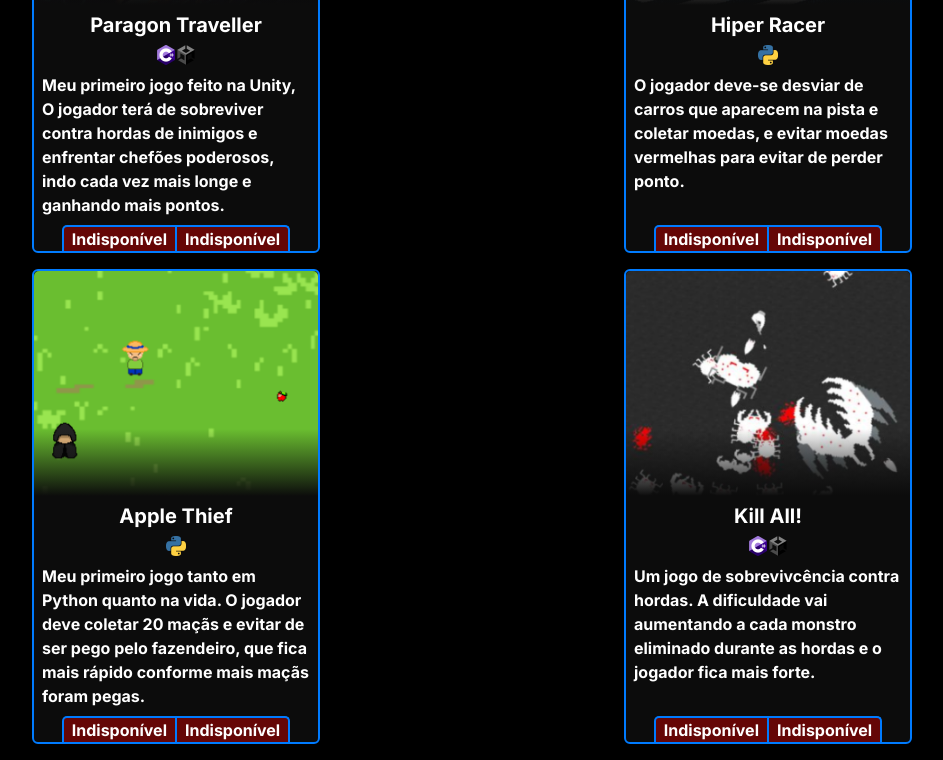
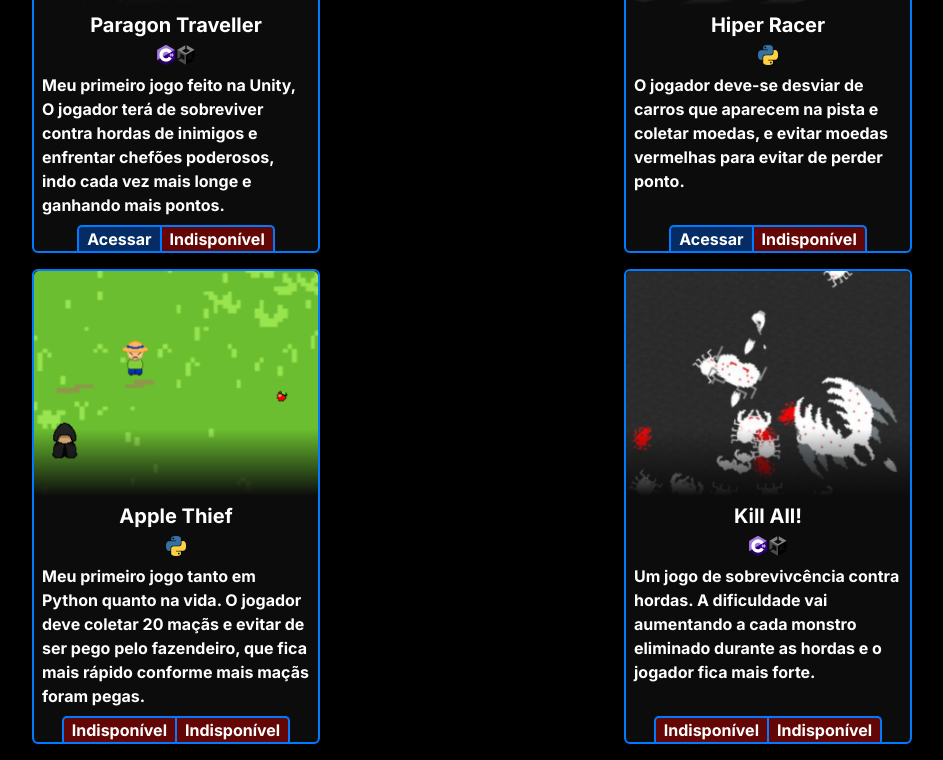
Before and after one commit to CarteiroGalx/portifolio, a React (Create React App) app in the folder portifolio-2.0/: page / in a window 1280 px wide. Shown: the part 1138-1898 px from the top of the page, without its empty margins (168-1111 px from the left). Built offline with nearby package versions, Linux system fonts and the light colour scheme.

Commit message:
Links e repositórios inseridos

```diff
--- a/portifolio-2.0/src/components/game_projects_list.js
+++ b/portifolio-2.0/src/components/game_projects_list.js
@@ -4,8 +4,8 @@ function game_projects_list() {
     return (
         <div>
             <div className="d-flex flex-column flex-md-row align-content-center flex-wrap justify-content-md-around mx-5">
-                <Project nome="Paragon Traveller" imagem="paragon_traveller.png" tool_1="csharp.png" tool_2="unity.png" descricao="Meu primeiro jogo feito na Unity, O jogador terá de sobreviver contra hordas de inimigos e enfrentar chefões poderosos, indo cada vez mais longe e ganhando mais pontos."/>
-                <Project nome="Hiper Racer" imagem="hiper_racer.png" tool_1="python.png" descricao="O jogador deve-se desviar de carros que aparecem na pista e coletar moedas, e evitar moedas vermelhas para evitar de perder ponto."/>
+                <Project nome="Paragon Traveller" imagem="paragon_traveller.png" link="https://carteirogalx.itch.io/paragon-traveller" tool_1="csharp.png" tool_2="unity.png" descricao="Meu primeiro jogo feito na Unity, O jogador terá de sobreviver contra hordas de inimigos e enfrentar chefões poderosos, indo cada vez mais longe e ganhando mais pontos."/>
+                <Project nome="Hiper Racer" imagem="hiper_racer.png" link="https://carteirogalx.itch.io/hiper-racer" tool_1="python.png" descricao="O jogador deve-se desviar de carros que aparecem na pista e coletar moedas, e evitar moedas vermelhas para evitar de perder ponto."/>
             </div>
             <div className="d-flex flex-column flex-md-row align-content-center flex-wrap justify-content-md-around mx-5">
                 <Project nome="Apple Thief" imagem="apple_thief.png" tool_1="python.png" descricao="Meu primeiro jogo tanto em Python quanto na vida. O jogador deve coletar 20 maçãs e evitar de ser pego pelo fazendeiro, que fica mais rápido conforme mais maçãs foram pegas."/>
--- a/portifolio-2.0/src/components/project.js
+++ b/portifolio-2.0/src/components/project.js
@@ -19,11 +19,11 @@ function project(props) {
                 <p className="card-text m-2">{props.descricao}</p>
                 <div className="buttons">
                     {props.link ?
-                    (<a className='link-active px-2' href={props.link}>Acessar</a>
+                    (<a className='link-active px-2' href={props.link} target='u_blank'>Acessar</a>
                 ) : (
                     <p className='link-inactive px-2 m-0'>Indisponível</p>
                 )}
-                    {props.repo ? (<a className='repo-active px-2' href={props.repo}>Repositório</a>
+                    {props.repo ? (<a className='repo-active px-2' href={props.repo} target='u_blank'>Repositório</a>
                 ) : (
                     <p className='repo-inactive px-2 m-0'>Indisponível</p>
                 )}
--- a/portifolio-2.0/src/components/web_projects_list.js
+++ b/portifolio-2.0/src/components/web_projects_list.js
@@ -4,8 +4,8 @@ function web_projects_list() {
     return (
         <div>
             <div className="d-flex flex-column flex-md-row align-content-center flex-wrap justify-content-md-around mx-5">
-                <Project nome="Calculadora de gorjetas" imagem="calculadora.png" tool_1="html.png" tool_2="javascript.png" tool_3="css.png" descricao="Uma calculadora que, como dito no nome, pode calcular gorjetas entre qualquer valor, quantidade de funcionários e até mesmo avaliar o serviço."/>
-                <Project nome="Blunova" imagem="blunova.png" tool_1="html.png" tool_2="javascript.png" tool_3="css.png" tool_4="bootstrap.png" descricao="Uma landing page de uma empresa de mobílias e marcenarias, com aparência amigável, moderna e limpa"/>
+                <Project nome="Calculadora de gorjetas" link="https://calculador-de-gorjeta.netlify.app/" imagem="calculadora.png" repo="https://github.com/CarteiroGalx/calculadora-de-gorjetas" tool_1="html.png" tool_2="javascript.png" tool_3="css.png" descricao="Uma calculadora que, como dito no nome, pode calcular gorjetas entre qualquer valor, quantidade de funcionários e até mesmo avaliar o serviço."/>
+                <Project nome="Blunova" imagem="blunova.png" link="https://siteblunova.netlify.app/" repo="https://github.com/CarteiroGalx/site-blunova" tool_1="html.png" tool_2="javascript.png" tool_3="css.png" tool_4="bootstrap.png" descricao="Uma landing page de uma empresa de mobílias e marcenarias, com aparência amigável, moderna e limpa"/>
             </div>
         </div>
     )
```
